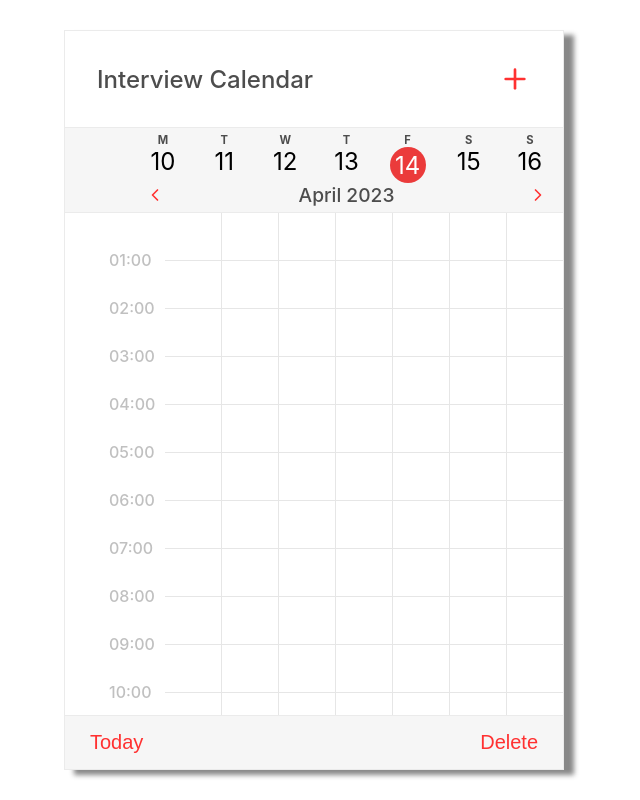
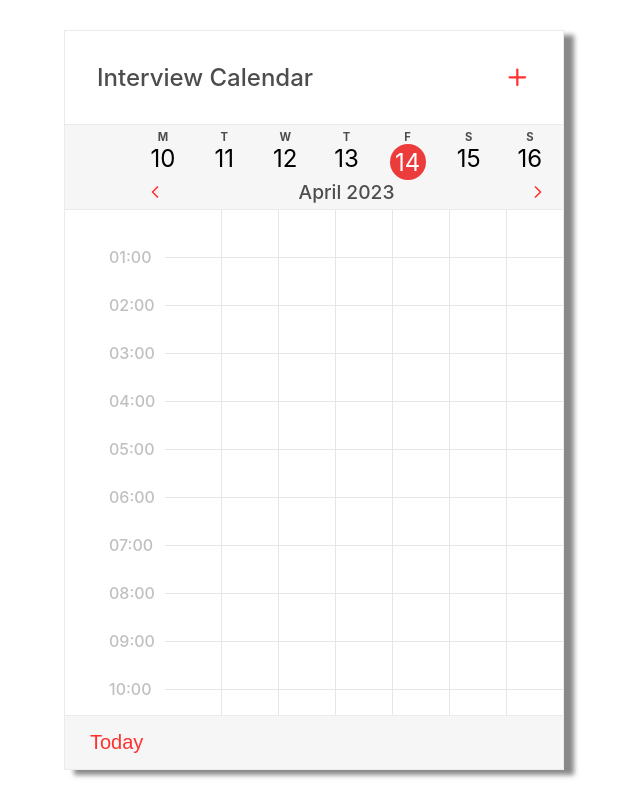
Before and after one commit to cloud-art/mobileCalendar, a React (Create React App) app: page / in a window 1280 px wide. Shown: the whole page, without its empty margins (326-966 px from the left). Built offline with nearby package versions, Linux system fonts and the light colour scheme.

Commit message:
added modal form, delet and add fucntions

```diff
--- a/package.json
+++ b/package.json
@@ -14,6 +14,7 @@
     "react": "^18.2.0",
     "react-dom": "^18.2.0",
     "react-icons": "^4.8.0",
+    "react-modal": "^3.16.1",
     "react-scripts": "5.0.1",
     "styled-components": "^5.3.9",
     "typescript": "^4.9.5",
@@ -44,6 +45,7 @@
     ]
   },
   "devDependencies": {
+    "@types/react-modal": "^3.13.1",
     "@types/styled-components": "^5.1.26"
   }
 }
--- a/src/components/Calendar/components/CalendarBottom/index.tsx
+++ b/src/components/Calendar/components/CalendarBottom/index.tsx
@@ -6,6 +6,8 @@ import ButtonDefault from '../../../shared/ButtonDefault';
 
 interface CalendarBottomProps {
     todayWeekHandler: React.MouseEventHandler<HTMLButtonElement>;
+    handleDeleteEvent: React.MouseEventHandler<HTMLButtonElement>;
+    isUpdating: boolean;
 }
 
 const StyledCalendarBottom = styled.div`
@@ -18,6 +20,8 @@ background-color: rgb(246, 246, 246);
 
 const CalendarBottom: React.FC<CalendarBottomProps> = ({
     todayWeekHandler,
+    handleDeleteEvent,
+    isUpdating,
 }) => {
     return (
         <StyledCalendarBottom>
@@ -25,9 +29,12 @@ const CalendarBottom: React.FC<CalendarBottomProps> = ({
                 <ButtonDefault onClick={todayWeekHandler}>
                     <Text fontSize='big' color='red'>Today</Text>
                 </ButtonDefault>
-                <ButtonDefault onClick={todayWeekHandler}>
-                    <Text fontSize='big' color='red'>Delete</Text>
-                </ButtonDefault>
+                {
+                    isUpdating &&
+                    <ButtonDefault onClick={handleDeleteEvent}>
+                        <Text fontSize='big' color='red'>Delete</Text>
+                    </ButtonDefault>
+                }
             </Flex>
         </StyledCalendarBottom>
     )
--- /dev/null
+++ b/src/components/Calendar/components/CalendarGrid/Day.tsx
@@ -0,0 +1,32 @@
+import React, { RefObject, useEffect, useRef, useState } from 'react'
+import styled from 'styled-components'
+
+interface DayProps {
+    IsHaveEvent?: boolean,
+    isSelected?: boolean,
+    tabIndex?: number,
+}
+
+type StyledDayProps = {
+    haveEvent?: boolean,
+    selected?: boolean,
+    tabIndex?: number,
+}
+
+const StyledDay = styled.div<StyledDayProps>`
+height: 100%;
+width: 100%;
+background-color: ${({ haveEvent, selected }) => selected && 'rgb(179, 183, 255)' || haveEvent && 'rgb(235, 236, 255)' || 'white'};
+&:focus{
+    background-color: rgb(179, 183, 255);
+}
+`
+
+const Day: React.FC<DayProps> = ({ tabIndex, isSelected, IsHaveEvent }) => {
+    return (
+        <StyledDay haveEvent={IsHaveEvent} selected={isSelected} tabIndex={tabIndex ? tabIndex : 0}>
+        </StyledDay>
+    )
+}
+
+export default Day
--- a/src/components/Calendar/components/CalendarGrid/index.tsx
+++ b/src/components/Calendar/components/CalendarGrid/index.tsx
@@ -1,37 +1,28 @@
-import React, { useEffect } from 'react'
+import React, { useEffect, useRef, useState } from 'react'
 import styled from 'styled-components'
-import { Day, DayWrapper, Grid, StyledCalendarGrid, Time } from './styles'
+import { DayWrapper, Grid, StyledCalendarGrid, Time } from './styles'
+import Day from './Day'
 import Text from '../../../shared/Text'
 import moment from 'moment'
 import ButtonDefault from '../../../shared/ButtonDefault'
+import { IEvent } from '../../../../types/IEvent'
 
 interface CalendarGridProps {
     startDay: moment.Moment;
+    events: Array<IEvent>;
+    selectedDay: IEvent | null;
+    setSelectedDay: React.Dispatch<React.SetStateAction<IEvent | null>>;
 }
 
 const CalendarGrid: React.FC<CalendarGridProps> = ({
     startDay,
+    events,
+    setSelectedDay,
+    selectedDay,
 }) => {
     const day = startDay.clone().subtract(1, 'day')
     const timeArray = [...Array(24)].map(() => day.add(1, 'hour').clone())
     const daysArray = [...Array(7)].map(() => day.add(1, 'day').clone())
-    const events = [
-        {
-            desc: 'do smth',
-            date: 1681565153
-        },
-        {
-            desc: 'do smth',
-            date: 1681506000
-        }
-    ]
-
-    const handleDayClick = () => {
-        console.log(moment(events[1].date, 'X').day())
-    }
-
-    useEffect(() => {
-    }, [])
 
     return (
         <StyledCalendarGrid>
@@ -41,19 +32,29 @@ const CalendarGrid: React.FC<CalendarGridProps> = ({
                         {i + 1 != timeArray.length &&
                             <Time>
                                 <Text color='grey'>
-                                    {i < 9 && "0"}{i + 1}:00
+                                    {hourElement.format('HH:mm')}
                                 </Text>
                             </Time>
                         }
                         {daysArray.map((dayElement, j) => {
                             return (
                                 <DayWrapper>
-                                    <ButtonDefault onClick={handleDayClick}>
+                                    <ButtonDefault
+                                        onClick={() => {
+                                            setSelectedDay({
+                                                id: parseInt(moment(dayElement.format("DD-MM-YYYY") + ' ' + hourElement.format('HH:mm'), 'DD-MM-YYYY HH:mm').format('X')),
+                                                date: parseInt(moment(dayElement.format("DD-MM-YYYY") + ' ' + hourElement.format('HH:mm'), 'DD-MM-YYYY HH:mm').format('X')),
+                                                desc: 'smth'
+                                            })
+                                        }}
+                                    >
                                         {
-                                            events.filter(event => moment(event.date, 'X').hour() == hourElement.hour() &&
-                                                moment(event.date, 'X').format('DD-MM-YY') == dayElement.format('DD-MM-YY')).length > 0 &&
-                                            <Day haveEvent={true}></Day> ||
-                                            <Day></Day>
+                                            <Day
+                                                IsHaveEvent={events.filter(event => moment(event.date, 'X').hour() == hourElement.hour() &&
+                                                    moment(event.date, 'X').format('DD-MM-YY') == dayElement.format('DD-MM-YY')).length > 0}
+                                                isSelected={parseInt(moment(dayElement.format("DD-MM-YYYY") + ' ' + hourElement.format('HH:mm'), 'DD-MM-YYYY HH:mm').format('X')) == selectedDay?.date}
+                                                tabIndex={0}
+                                            ></Day>
                                         }
                                     </ButtonDefault>
                                 </DayWrapper>
--- a/src/components/Calendar/components/CalendarGrid/styles.tsx
+++ b/src/components/Calendar/components/CalendarGrid/styles.tsx
@@ -25,7 +25,6 @@ const Time = styled.div`
 position: absolute;
 bottom: -10px;
 left: -3.5em;
-z-index: 10;
 padding: 1px;
 margin: -1px;
 `
@@ -36,10 +35,4 @@ width: 100%;
 background-color: white;
 `
 
-const Day = styled.div<{ haveEvent?: boolean, selected?: boolean }>`
-height: 100%;
-width: 100%;
-background-color: ${({ haveEvent, selected }) => haveEvent && 'rgb(235, 236, 255)' || selected && 'rgb(179, 183, 255)' || 'white'};
-`
-
-export { StyledCalendarGrid, Grid, Time, Day, DayWrapper }
+export { StyledCalendarGrid, Grid, Time, DayWrapper }
--- /dev/null
+++ b/src/components/Calendar/components/CalendarHeader/ModalForm.tsx
@@ -0,0 +1,121 @@
+import React, { FormEvent, useEffect, useState } from 'react'
+import styled from 'styled-components'
+import ButtonDefault from '../../../shared/ButtonDefault'
+import Flex from '../../../shared/Flex';
+import Text from '../../../shared/Text';
+
+interface ModalFormProps {
+    handleCloseModal: React.MouseEventHandler<HTMLButtonElement>,
+    handleAddEvent: (date: string) => void;
+}
+
+const StyledModalForm = styled.form`
+width: 100%;
+height: 100%;
+`
+
+const ModalTop = styled.div`
+padding: 20px;
+padding-bottom: 10px;
+height: 100%;
+width: 100%
+`
+
+const ModalBottom = styled.div`
+border-top: 1px solid rgb(134, 134, 150);
+`
+const ButtonWrapper = styled.div`
+width: 100%;
+&:not(:last-child){
+    border-right: 1px solid rgb(134, 134, 150);
+}
+`
+const TextWrapper = styled.div`
+padding: 15px;
+`
+const InputWrapper = styled.div`
+padding-top: 20px;
+height: 100%;
+width: 100%;
+`
+
+const StyledInput = styled.input`
+-webkit-appearance: none;
+appearance: none;
+outline: none;
+background-color: white;
+border: 1px solid rgb(142, 142, 147);
+padding: 0 10px;
+height: 100%;
+width: 100%;
+font-size: 14px;
+line-height: 10px;
+`
+
+
+const ModalForm: React.FC<ModalFormProps> = ({
+    handleCloseModal,
+    handleAddEvent,
+}) => {
+    const [value, setValue] = useState<string>('')
+    const [isValid, setIsValid] = useState<boolean>(false)
+
+    const handleSubmit = (e: FormEvent<HTMLFormElement>) => {
+        e.preventDefault()
+        if (isValid) {
+            handleAddEvent(value)
+        } else {
+            alert("wrong format")
+        }
+    }
+
+    useEffect(() => {
+        const regex = new RegExp(/\d\d\d\d-\d\d-\d\d \d\d:\d\d:\d\d/i)
+        if (regex.test(value) === true) {
+            setIsValid(true)
+        } else {
+            setIsValid(false)
+        }
+        console.log(regex.test(value))
+    }, [value])
+
+
+    return (
+        <StyledModalForm onSubmit={handleSubmit}>
+            <Flex flexDirection='column' justifyContent='space-between' width='100%' height='100%'>
+                <ModalTop>
+                    <Flex flexDirection='column' justifyContent='space-between' alignItems='space-between' height='100%'>
+                        <Flex flexDirection='column' alignItems='center'>
+                            <Text fontSize='medium' fontWeight='600' color='black'>https://calendar.com</Text>
+                            <Text color='black'>Enter event time:</Text>
+                            <Text color='black'>YYYY-MM-DD HH:mm:ss</Text>
+                        </Flex>
+                        <InputWrapper>
+                            <StyledInput value={value} onChange={e => setValue(e.target.value)}></StyledInput>
+                        </InputWrapper>
+                    </Flex>
+                </ModalTop>
+                <ModalBottom>
+                    <Flex>
+                        <ButtonWrapper>
+                            <ButtonDefault onClick={handleCloseModal}>
+                                <TextWrapper>
+                                    <Text fontSize='big' color='blue'>Cancel</Text>
+                                </TextWrapper>
+                            </ButtonDefault>
+                        </ButtonWrapper>
+                        <ButtonWrapper>
+                            <ButtonDefault type="submit" onClick={(e) => { if (isValid) { handleCloseModal(e) } }}>
+                                <TextWrapper>
+                                    <Text fontSize='big' color='blue'>OK</Text>
+                                </TextWrapper>
+                            </ButtonDefault>
+                        </ButtonWrapper>
+                    </Flex>
+                </ModalBottom>
+            </Flex >
+        </StyledModalForm >
+    )
+}
+
+export default ModalForm
--- a/src/components/Calendar/components/CalendarHeader/index.tsx
+++ b/src/components/Calendar/components/CalendarHeader/index.tsx
@@ -1,22 +1,62 @@
-import React from 'react'
+import React, { useState } from 'react'
 import { FiPlus } from 'react-icons/fi'
 import styled from 'styled-components'
 import Text from '../../../shared/Text'
 import Flex from '../../../shared/Flex'
 import SvgContainer from '../../../shared/SvgContainer'
+import ButtonDefault from '../../../shared/ButtonDefault'
+import Modal from 'react-modal'
+import ModalForm from './ModalForm'
+interface CalendarHeaderProps {
+    handleAddEvent: (date: string) => void;
+}
 
 const StyledCalendarHeader = styled.div`
+position: relative;
 width: 100%;
 padding: 2em;
 border-bottom: 1px solid rgb(235, 235, 235);
 `
 
-const CalendarHeader = () => {
+const StyledModal = styled(Modal)`
+margin: 20vh auto 0 auto;
+width: 300px;
+height: 200px;
+background-color: rgb(230, 230, 231);
+border-radius: 20px;
+align-self: center;
+display: flex;
+align-items: center;
+justify-content: center;
+`
+
+const CalendarHeader: React.FC<CalendarHeaderProps> = ({
+    handleAddEvent,
+}) => {
+    const [modalIsOpen, setIsOpen] = useState(false)
+    const handleOpenModal = () => {
+        setIsOpen(true)
+    }
+    const handleCloseModal = () => {
+        setIsOpen(false)
+    }
+
     return (
         <StyledCalendarHeader>
             <Flex justifyContent={'space-between'} alignItems={'center'}>
                 <Text fontSize='big'>Interview Calendar</Text>
-                <SvgContainer fontSize='2em' color='red'><FiPlus /></SvgContainer>
+                <ButtonDefault onClick={handleOpenModal}>
+                    <SvgContainer fontSize='2em' color='red'><FiPlus /></SvgContainer>
+                </ButtonDefault>
+                <StyledModal
+                    isOpen={modalIsOpen}
+                    onRequestClose={handleCloseModal}
+                >
+                    <ModalForm
+                        handleCloseModal={handleCloseModal}
+                        handleAddEvent={handleAddEvent}
+                    ></ModalForm>
+                </StyledModal>
             </Flex>
         </StyledCalendarHeader>
     )
--- a/src/components/Calendar/index.tsx
+++ b/src/components/Calendar/index.tsx
@@ -1,10 +1,11 @@
-import React, { useEffect, useState } from 'react'
+import React, { useEffect, useRef, useState } from 'react'
 import styled from 'styled-components'
 import CalendarHeader from './components/CalendarHeader'
 import CalendarBottom from './components/CalendarBottom'
 import CalendarList from './components/CalendarList'
 import CalendarGrid from './components/CalendarGrid'
 import moment from 'moment'
+import { IEvent } from '../../types/IEvent'
 
 const StyledCalendar = styled.div`
 display: flex;
@@ -16,22 +17,50 @@ border: 1px solid rgb(235, 235, 235);
 box-shadow: 10px 5px 5px #888;
 `
 
-function Calendar() {
+const Calendar: React.FC = ({ }) => {
     const [thisWeek, setThisWeek] = useState<moment.Moment>(moment())
+    const [selectedDay, setSelectedDay] = useState<IEvent | null>(null)
+    const [isUpdating, setIsUpdating] = useState<boolean>(false)
     const startDay = thisWeek.clone().startOf('week')
+    const [events, setEvents] = useState([
+        {
+            id: 1681563600,
+            desc: 'do smth',
+            date: 1681563600,
+        },
+        {
+            id: 1681506000,
+            desc: 'do smth',
+            date: 1681506000
+        }
+    ])
 
     const previousWeekHandler = () => { setThisWeek((thisWeek) => thisWeek.clone().subtract(1, 'week')) }
     const todayWeekHandler = () => { setThisWeek(moment()) }
     const nextWeekHandler = () => { setThisWeek(thisWeek => thisWeek.clone().add(1, 'week')) }
 
+    const handleDeleteEvent = () => {
+        selectedDay && setEvents(events.filter(obj => obj.date !== selectedDay.date))
+        setSelectedDay(null)
+    }
+
+    const handleAddEvent = (date: string) => {
+        if (moment(date, 'YYYY-MM-DD HH:mm:ss').isValid()) {
+            const time = parseInt(moment(date, 'YYYY-MM-DD HH:mm:ss').format('X'))
+            setEvents([...events, { id: time, date: time, desc: '' }])
+        }
+    }
+
     useEffect(() => {
-        console.log("re-render")
-    }, [startDay])
+        events.find(e => e.date == selectedDay?.date) ? setIsUpdating(true) : setIsUpdating(false)
+    }, [selectedDay])
 
 
     return (
         <StyledCalendar>
-            <CalendarHeader></CalendarHeader>
+            <CalendarHeader
+                handleAddEvent={handleAddEvent}
+            />
             <CalendarList
                 startDay={startDay}
                 thisWeek={thisWeek}
@@ -39,10 +68,15 @@ function Calendar() {
                 nextWeekHandler={nextWeekHandler}
             />
             <CalendarGrid
+                selectedDay={selectedDay}
+                setSelectedDay={setSelectedDay}
+                events={events}
                 startDay={startDay}
             />
             <CalendarBottom
                 todayWeekHandler={todayWeekHandler}
+                isUpdating={isUpdating}
+                handleDeleteEvent={handleDeleteEvent}
             />
         </StyledCalendar>
 
--- a/src/components/shared/Flex/index.tsx
+++ b/src/components/shared/Flex/index.tsx
@@ -7,6 +7,7 @@ type StyledFlexProps = {
     justifyContent?: string;
     margin?: string;
     width?: string;
+    height?: string;
 }
 
 const StyledFlex = styled.div<StyledFlexProps>`
@@ -16,6 +17,7 @@ align-items: ${({ alignItems }) => alignItems || 'stretch'};
 justify-content: ${({ justifyContent }) => justifyContent || 'stretch'};
 margin: ${({ margin }) => margin || '0'};
 width: ${({ width }) => width || 'auto'};
+height: ${({ height }) => height || 'auto'};
 `
 
 const Flex: React.FC<PropsWithChildren<StyledFlexProps>> = ({
@@ -25,6 +27,7 @@ const Flex: React.FC<PropsWithChildren<StyledFlexProps>> = ({
     justifyContent,
     margin,
     width,
+    height,
 }) => {
     return (
         <StyledFlex
@@ -33,6 +36,7 @@ const Flex: React.FC<PropsWithChildren<StyledFlexProps>> = ({
             justifyContent={justifyContent}
             margin={margin}
             width={width}
+            height={height}
         >
             {children}
         </StyledFlex>
--- a/src/components/shared/Text/index.tsx
+++ b/src/components/shared/Text/index.tsx
@@ -1,5 +1,6 @@
 import React, { PropsWithChildren } from 'react'
 import styled from 'styled-components'
+import { readBuilderProgram } from 'typescript';
 
 type StyledTextProps = {
     fontSize?: 'big' | 'medium' | 'small' | string;
@@ -18,7 +19,8 @@ color: ${({ color }) =>
         color == 'red' ? 'rgb(255, 49, 49)'
             : color == 'grey' ? 'rgba(192, 192, 192)'
                 : color == 'black' ? 'rgb(3, 3, 3)'
-                    : color || 'rgba(77, 77, 77)'
+                    : color == 'blue' ? 'rgb(0, 119, 255)'
+                        : color || 'rgba(77, 77, 77)'
     };
 font-weight: ${({ fontWeight }) => fontWeight || '500'};
 `
--- /dev/null
+++ b/src/types/IEvent.ts
@@ -0,0 +1,5 @@
+export interface IEvent {
+	id: number,
+    desc: string,
+    date: number,
+}
```
Also changed, not shown: 1 other file (tests, documents, lock files or other folders).
